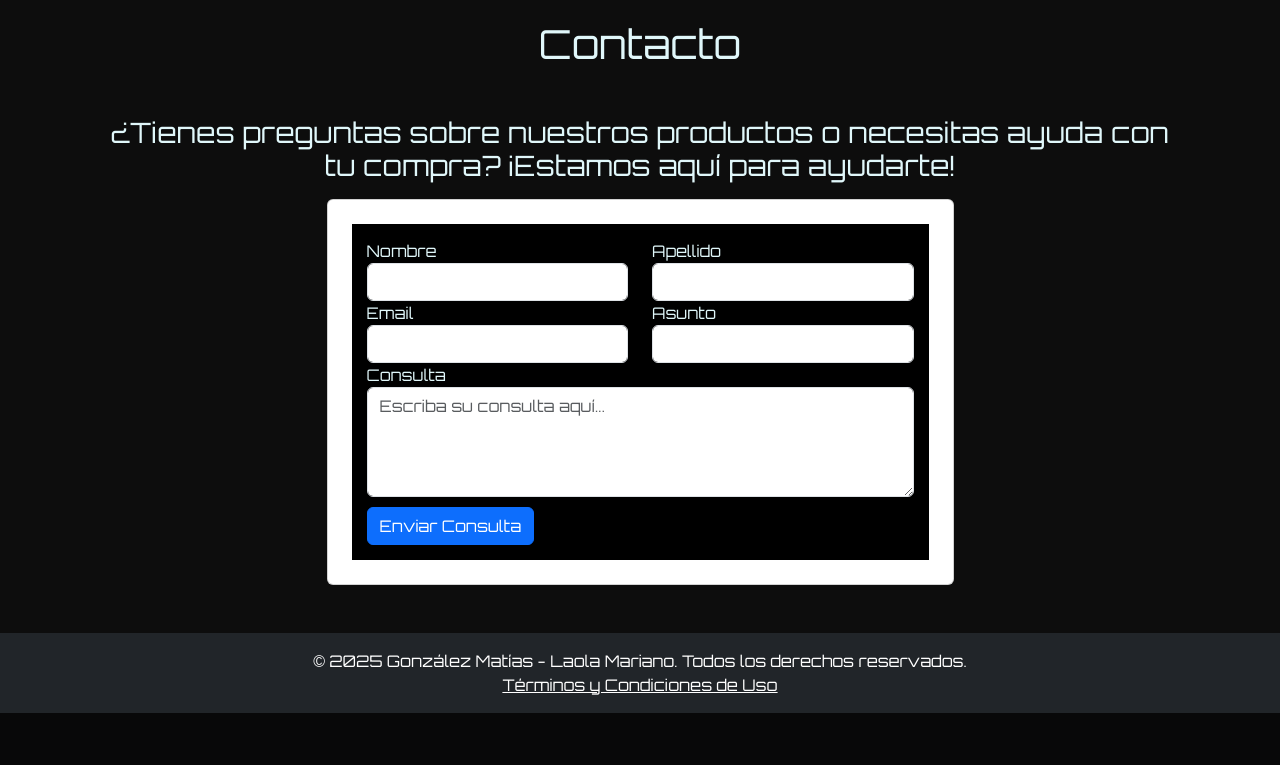
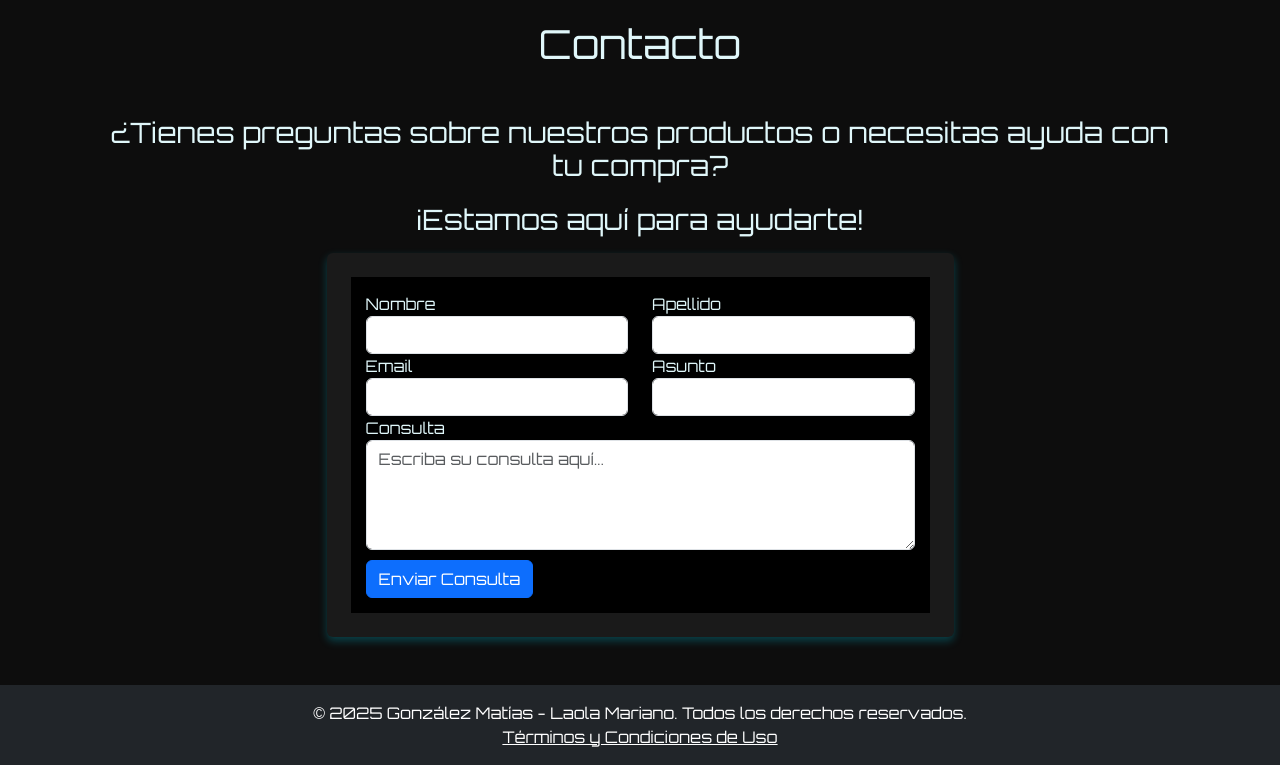
Before and after one commit to matiasgon95/proyecto_gonzalez_laola, a CodeIgniter 4 app: the page made by app/Views/front/contacto.php in a window 1280 px wide. Shown: the part 201-966 px from the top of the page. Before the commit the page ends 914 px from the top, so only its background shows below. Run offline with PHP 8.4 and a stand-in for CodeIgniter, Linux system fonts and the light colour scheme; the template is opened without the code that fills it, so the values that code supplies are empty; some libraries are stand-ins or nearby versions.

Commit message:
modificamos color del formulario

```diff
--- a/app/Views/front/contacto.php
+++ b/app/Views/front/contacto.php
@@ -6,7 +6,8 @@
 <form action="" class='container mt-5 mb-5'>
     <div class="container">
             <div class=" text-center mt-5 ">
-                <h3>¿Tienes preguntas sobre nuestros productos o necesitas ayuda con tu compra? ¡Estamos aquí para  ayudarte!</h3>
+                <h3>¿Tienes preguntas sobre nuestros productos o necesitas ayuda con tu compra?</h3>
+                <h3>¡Estamos aquí para  ayudarte!</h3>
             </div>
         <div class="row ">
           <div class="col-lg-7 mx-auto">
--- a/assets/css/mi_estilo.css
+++ b/assets/css/mi_estilo.css
@@ -237,3 +237,9 @@ h3 {
     display: block;
     border-radius: 0.5rem;
 }
+.card {
+    border: none !important;
+    background-color: #1a1a1a !important;
+    box-shadow: 0px 4px 8px rgba(0, 188, 212, 0.3); /* si querés mantener la sombra */
+    color: #e0f7fa;
+}
```
